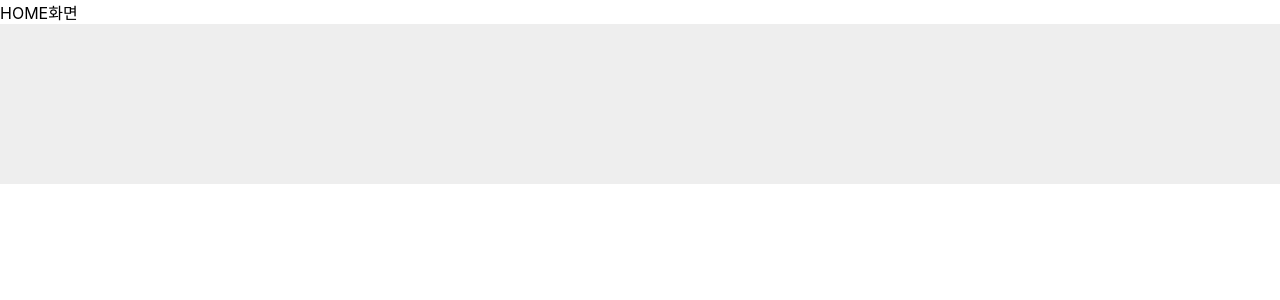
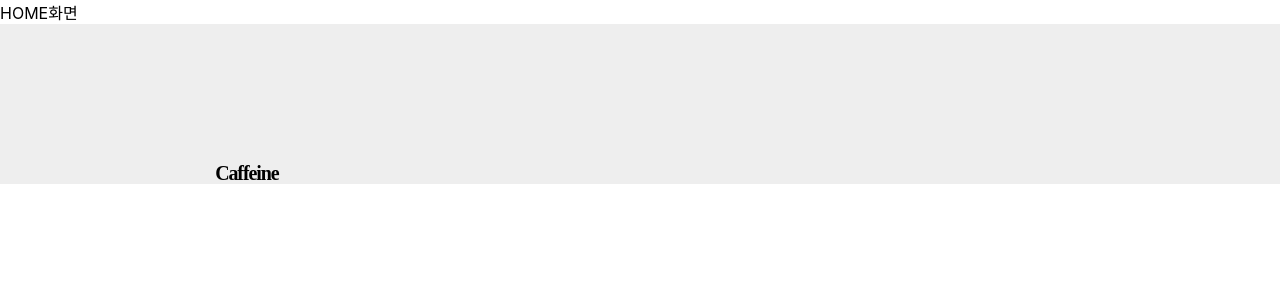
Before and after one commit to suinj8/react-typescript-caffeine, a React (Create React App) app: page / in a window 1280 px wide. Shown: the top 300 px of the page. Built offline with nearby package versions, Linux system fonts and the light colour scheme; a web font is replaced by a local one.

Commit message:
feat: update footer
1. logo typography 추가

```diff
--- a/src/components/Footer.tsx
+++ b/src/components/Footer.tsx
@@ -1,5 +1,13 @@
+import Typography from "./Typography";
+
 const Footer = () => {
-  return <footer></footer>;
+  return (
+    <footer>
+      <div className="logo">
+        <Typography type={"Headline3"} text={"Caffeine"}></Typography>
+      </div>
+    </footer>
+  );
 };
 
 export default Footer;
```
